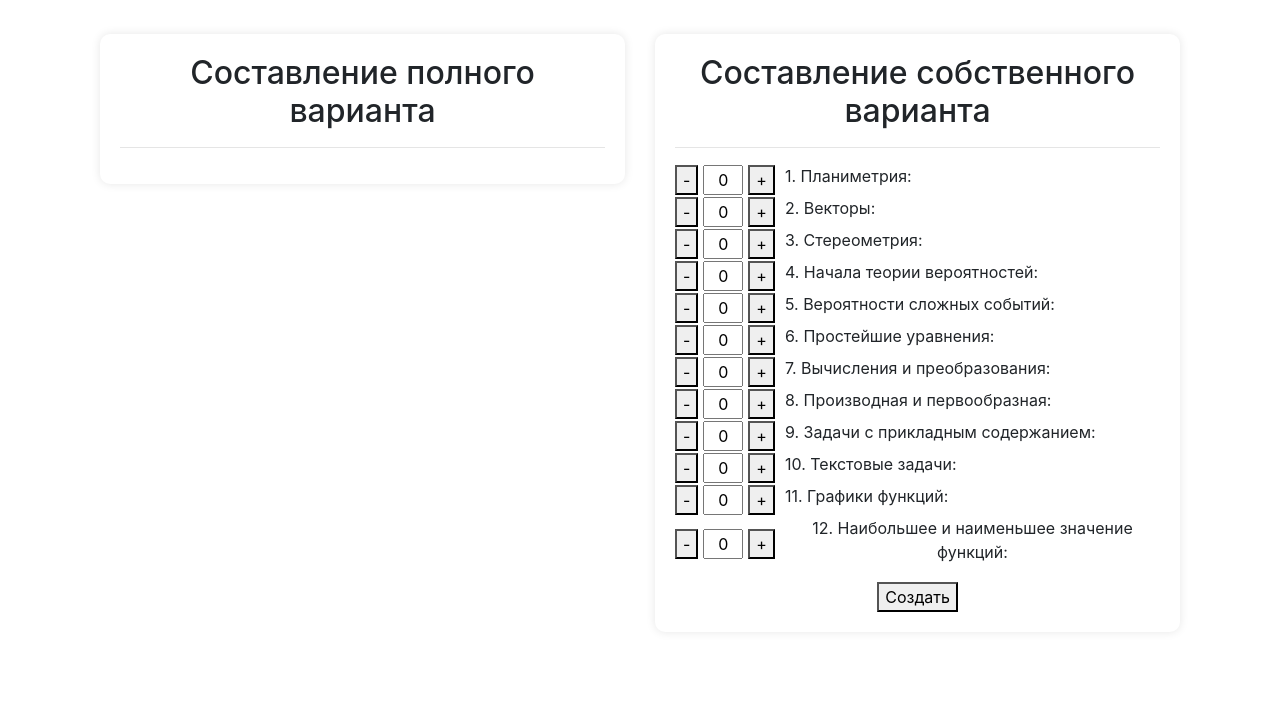
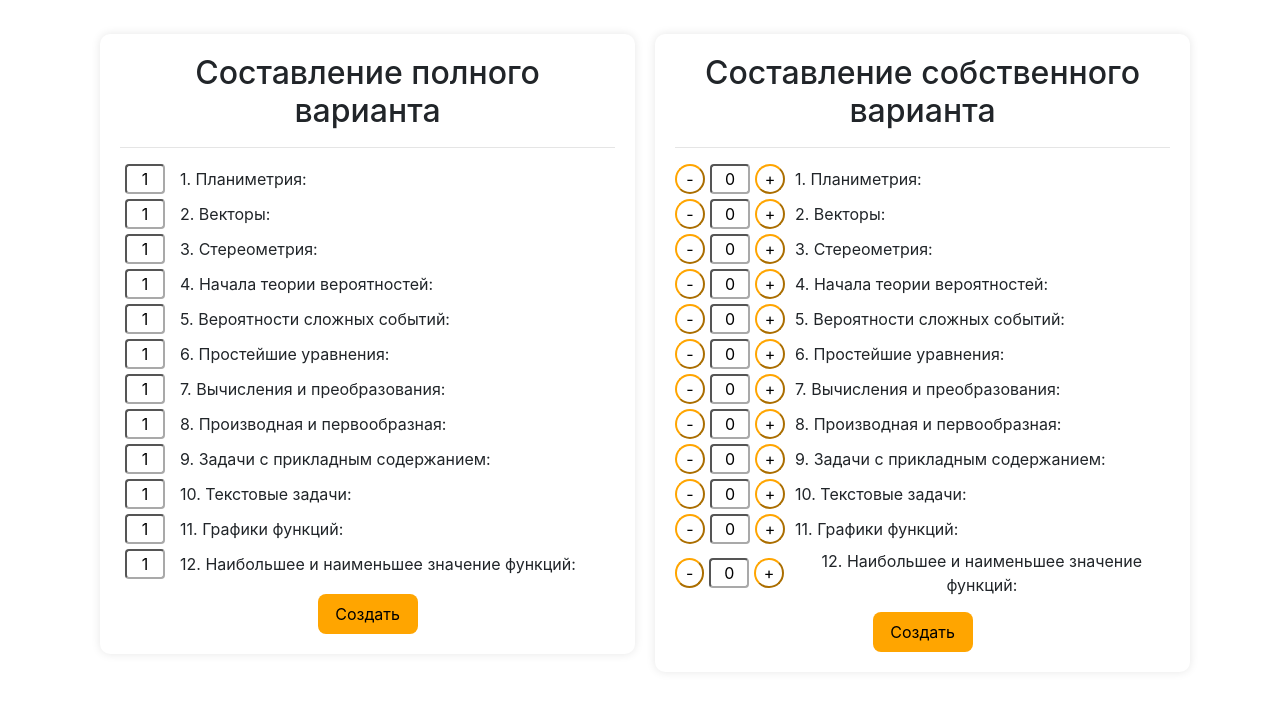
Before and after one commit to Str0ng1ch/Bunker, a Django app: page /generate_version/ in a window 1280 px wide. Shown: the part 56-761 px from the top of the page. Run offline with Django 4.2, Linux system fonts and the light colour scheme; some libraries are stand-ins or nearby versions.

Commit message:
Made frontend for generating version

```diff
--- a/bunker/bunker_game/models.py
+++ b/bunker/bunker_game/models.py
@@ -1,11 +1,5 @@
 from django.contrib.auth.models import User
 from django.db import models
-
-
-class Profile(models.Model):
-    user = models.ForeignKey(User, on_delete=models.CASCADE)
-    correct = models.IntegerField()
-    incorrect = models.IntegerField()
 
 
 class Attempt(models.Model):
--- /dev/null
+++ b/bunker/bunker_game/static/css/base.css
@@ -0,0 +1,100 @@
+.main-container {
+    height: 75vh;
+    display: flex;
+    align-items: center;
+    justify-content: center;
+}
+
+.login-container {
+    max-width: 400px;
+    width: 100%;
+    padding: 16px;
+    background-color: #fff;
+    border-radius: 8px;
+    box-shadow: 0 0 10px rgba(0, 0, 0, 0.1);
+}
+
+.profile-container {
+    max-width: 400px;
+    margin: 50px auto;
+    background-color: #ffffff;
+    padding: 20px;
+    border-radius: 10px;
+    box-shadow: 0 0 10px rgba(0, 0, 0, 0.1);
+}
+
+.profile-header {
+    text-align: center;
+}
+
+.profile-username {
+    font-size: 24px;
+    font-weight: bold;
+    margin-bottom: 10px;
+}
+
+.profile-img {
+    max-width: 100%;
+    margin-bottom: 20px;
+}
+
+.profile-stats {
+    display: flex;
+    justify-content: space-around;
+    margin-top: 20px;
+}
+
+.profile-stat {
+    text-align: center;
+}
+
+.generate-container {
+    min-width: 535px;
+    margin: 10px auto;
+    background-color: #ffffff;
+    padding: 20px;
+    border-radius: 10px;
+    box-shadow: 0 0 10px rgba(0, 0, 0, 0.1);
+}
+
+.number_of_tasks {
+    max-width: 40px;
+    text-align: center;
+    margin: 0 5px;
+    border-radius: 4px;
+    border-color: darkgrey;
+}
+
+.edit_number_button {
+    width: 30px;
+    height: 30px;
+    border-radius: 50%;
+    border-color: orange;
+    background: white;
+}
+
+.edit_number_button:hover,
+.edit_number_button:focus,
+.edit_number_button:active {
+    border-color: orange;
+    background: white;
+}
+
+.button {
+    height: 40px;
+    width: 100px;
+    padding: 0 15px;
+    justify-content: center;
+    align-items: center;
+    align-self: center;
+    background-color: orange;
+    border-radius: 8px;
+    border: 3px orange;
+}
+
+.button:hover,
+.button:focus,
+.button:active {
+    background-color: orange;
+    border: 3px orange;
+}
--- a/bunker/bunker_game/views.py
+++ b/bunker/bunker_game/views.py
@@ -101,12 +101,12 @@ def logout_user(request):
     return redirect('login')
 
 
-def create_tasks(needed_tasks):
+def create_tasks(needed_tasks, tasks_type):
     ready_tasks = []
 
     for key, value in needed_tasks.items():
-        for i in range(int(value)):
-            ready_tasks.extend(random.sample(tasks[key], int(value)))
+        for i in range(1 if tasks_type else int(value)):
+            ready_tasks.extend(random.sample(tasks[key], 1 if tasks_type else int(value)))
 
     return ready_tasks
 
@@ -114,8 +114,9 @@ def create_tasks(needed_tasks):
 def created_version(request):
     if request.method == 'POST':
         needed_tasks = {theme: request.POST.get(theme) for theme in themes}
+        tasks_type = True if 'create_full_version' in request.POST else False
 
-        ready_tasks = create_tasks(needed_tasks)
+        ready_tasks = create_tasks(needed_tasks, tasks_type)
 
         return render(request, 'created_version.html', {'tasks': ready_tasks})
     else:
@@ -138,8 +139,9 @@ def check_results(request):
                 incorrect += user_answer != correct_answer
                 results.append((user_answer, correct_answer, user_answer == correct_answer))
 
-        attempt = Attempt.objects.create(user=request.user, correct=correct, incorrect=incorrect)
-        attempt.save()
+        if request.user.is_authenticated:
+            attempt = Attempt.objects.create(user=request.user, correct=correct, incorrect=incorrect)
+            attempt.save()
 
         return render(request, 'results.html', {'results': results})
     else:
--- a/bunker/templates/base.html
+++ b/bunker/templates/base.html
@@ -7,66 +7,7 @@
     <title>{% block title %}Математика ЕГЭ{% endblock %}</title>
     <!-- Подключение Bootstrap CSS -->
     <link rel="stylesheet" href="https://stackpath.bootstrapcdn.com/bootstrap/4.5.2/css/bootstrap.min.css">
-    <style>
-        .main-container {
-            height: 75vh;
-            display: flex;
-            align-items: center;
-            justify-content: center;
-        }
-
-        .login-container {
-            max-width: 400px;
-            width: 100%;
-            padding: 16px;
-            background-color: #fff;
-            border-radius: 8px;
-            box-shadow: 0 0 10px rgba(0, 0, 0, 0.1);
-        }
-
-        .profile-container {
-            max-width: 400px;
-            margin: 50px auto;
-            background-color: #ffffff;
-            padding: 20px;
-            border-radius: 10px;
-            box-shadow: 0 0 10px rgba(0, 0, 0, 0.1);
-        }
-
-        .profile-header {
-            text-align: center;
-        }
-
-        .profile-username {
-            font-size: 24px;
-            font-weight: bold;
-            margin-bottom: 10px;
-        }
-
-        .profile-img {
-            max-width: 100%;
-            margin-bottom: 20px;
-        }
-
-        .profile-stats {
-            display: flex;
-            justify-content: space-around;
-            margin-top: 20px;
-        }
-
-        .profile-stat {
-            text-align: center;
-        }
-
-        .generate-container {
-            max-width: 550px;
-            margin: 10px auto;
-            background-color: #ffffff;
-            padding: 20px;
-            border-radius: 10px;
-            box-shadow: 0 0 10px rgba(0, 0, 0, 0.1);
-        }
-    </style>
+    <link rel="stylesheet" href="../static/css/base.css">
 </head>
 <body>
 
--- a/bunker/templates/generate_version.html
+++ b/bunker/templates/generate_version.html
@@ -11,16 +11,18 @@
                     <div class="generate-container">
                         <h2>Составление полного <br> варианта</h2>
                         <hr>
-                        <div id="fullCounterContainer"></div>
+                        <div id="FullCounterContainer"></div>
+                        <div style="height: 10px"></div>
+                        <button type="submit" class="button" name="create_full_version">Создать</button>
                     </div>
                 </div>
                 <div class="col-md-6 mb-4" style="text-align: center">
                     <div class="generate-container">
                         <h2>Составление собственного варианта</h2>
                         <hr>
-                        <div id="counterContainer"></div>
+                        <div id="CustomCounterContainer"></div>
                         <div style="height: 10px"></div>
-                        <button type="submit">Создать</button>
+                        <button type="submit" class="button" name="create_custom_version">Создать</button>
                     </div>
                 </div>
             </div>
@@ -55,30 +57,22 @@
             {label: '12. Наибольшее и наименьшее значение функций', id: 'extrema_functions'}
         ];
 
-        function createCounter(label, id) {
+        function createCounter(label, id, value = 0, display = 'block') {
             return `
-            <div style="display: flex; align-items: center; vertical-align: center">
-                <button type="button" onclick="decrement('${id}')">-</button>
-                <input type="text" name="${id}" id="${id}" value="0" readonly style="max-width: 40px; text-align: center; margin: 0 5px">
-                <button type="button" onclick="increment('${id}')">+</button>
-                <label style="margin-right: auto; margin-left: 10px">${label}: </label>
+            <div style="display: flex; align-items: center; vertical-align: center; margin: 5px 0">
+                <button type="button" onclick="decrement('${id}')" class="edit_number_button" style="display: ${display}">-</button>
+                <input type="text" name="${id}" id="${id}" value="${value}" class="number_of_tasks" readonly">
+                <button type="button" onclick="increment('${id}')" class="edit_number_button" style="display: ${display}" ">+</button>
+                <label style="margin-right: auto; margin-left: 10px; margin-bottom: 0">${label}: </label>
             </div>
         `;
         }
 
-        function createCounterFull(label, id) {
-            return `
-            <div style="display: flex; align-items: center; vertical-align: center">
-                <input type="text" name="${id}" id="${id}" value="1" readonly style="max-width: 40px; text-align: center; margin: 0 5px">
-                <label style="margin-right: auto; margin-left: 10px">${label}: </label>
-            </div>
-        `;
-        }
-
-        const container = document.getElementById('counterContainer');
-        const full_container = document.getElementById('fullCounterContainer');
+        const container = document.getElementById('CustomCounterContainer');
+        const full_container = document.getElementById('FullCounterContainer');
         counters.forEach(counter => {
-            container.innerHTML += createCounter(counter.label, counter.id);
+            container.innerHTML += createCounter(counter.label, counter.id, 0);
+            full_container.innerHTML += createCounter(counter.label, counter.id + counters.length, 1, 'none');
         });
     </script>
 {% endblock %}
```
Also changed, not shown: bunker/bunker_game/migrations/0004_delete_profile.py (added).
